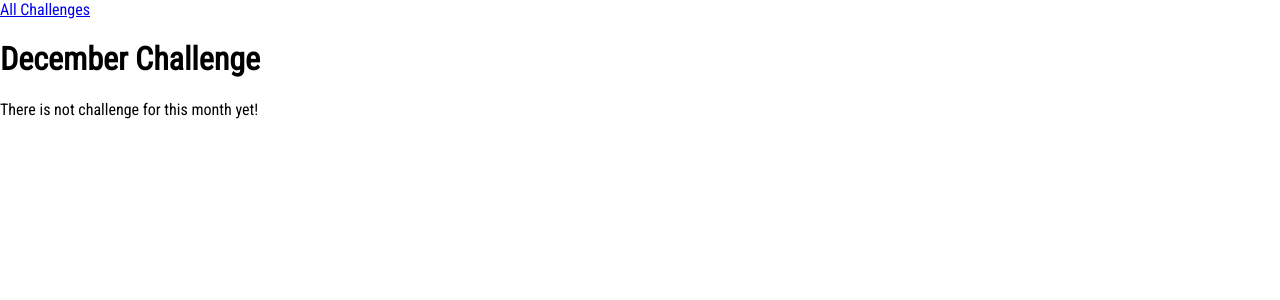
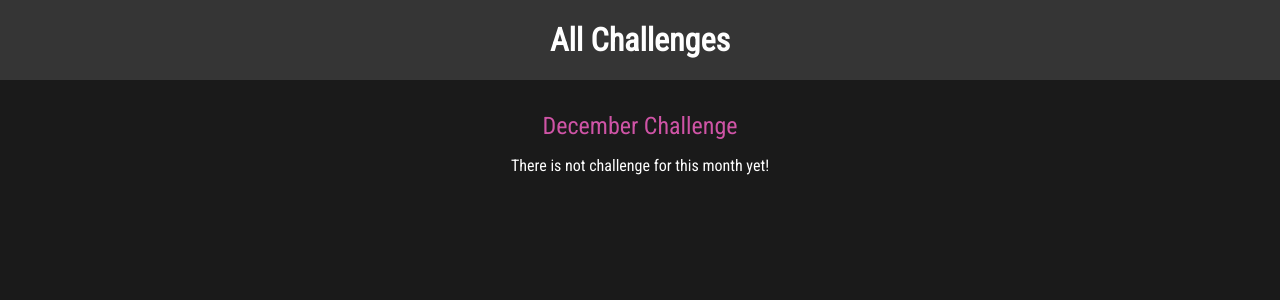
Before and after one commit to VahramMovsesyan/django_project, a Django app: page /challenges/december in a window 1280 px wide. Shown: the top 300 px of the page. Run offline with Django 4.2, Linux system fonts and the light colour scheme.

Commit message:
adding more CSS styling

```diff
--- /dev/null
+++ b/challenges/static/challenges/challenge.css
@@ -0,0 +1,22 @@
+h1,h2{
+
+    text-align: center;
+    color: white;
+}
+
+h1 {
+    font-size: 1.5rem;
+    margin: 2rem 0 1rem 0;
+    font-weight: normal;
+    color: #cf54a6;
+}
+
+h2 {
+    font-size: 3rem;
+    font-weight: bold;
+}
+
+.fallback {
+    text-align: center;
+    color: white;
+}
--- /dev/null
+++ b/challenges/static/challenges/includes/header.css
@@ -0,0 +1,25 @@
+header {
+    width: 100%;
+    height: 5rem;
+    background-color: #353535;
+}
+
+header nav {
+    width: 100%;
+    height: 100%;
+    display: flex;
+    justify-content: center;
+    align-items: center;
+}
+
+header nav a {
+    color: white;
+    font-size: 2rem;
+    font-weight: bold;
+    text-decoration: none;
+}
+
+header nav a:hover,
+header nav a:active{
+    color: #cf54a6;
+}
--- a/challenges/templates/challenges/challenge.html
+++ b/challenges/templates/challenges/challenge.html
@@ -1,4 +1,10 @@
 {% extends 'base.html' %}
+{% load static %}
+
+{% block css_files %}
+    <link rel="stylesheet" href="{% static "challenges/challenge.css" %}">
+    <link rel="stylesheet" href="{% static "challenges/includes/header.css" %}">
+{% endblock  %}
 
 {% block page_title %}
     {{ month_name|title }} Challenge
@@ -11,6 +17,6 @@
     {% if text is not None %}
         <h2>{{ text }}</h2>
     {% else %}
-        <p>There is not challenge for this month yet!</p>
+        <p class="fallback">There is not challenge for this month yet!</p>
     {% endif %}
 {% endblock  %}
--- a/challenges/templates/challenges/index.html
+++ b/challenges/templates/challenges/index.html
@@ -3,6 +3,7 @@
 
 {% block css_files %}
     <link rel="stylesheet" href="{% static "challenges/challenges.css" %}">
+    <link rel="stylesheet" href="{% static "challenges/includes/header.css" %}">
 {% endblock  %}
 
 {% block page_title %}
--- a/static/style.css
+++ b/static/style.css
@@ -7,4 +7,5 @@ html {
 body {
     margin: 0;
     padding: 0;
+    background-color: #1a1a1a;
 }
```
Also changed, not shown: challenges/static/challenges/challenges.css (+33 -0 lines).
